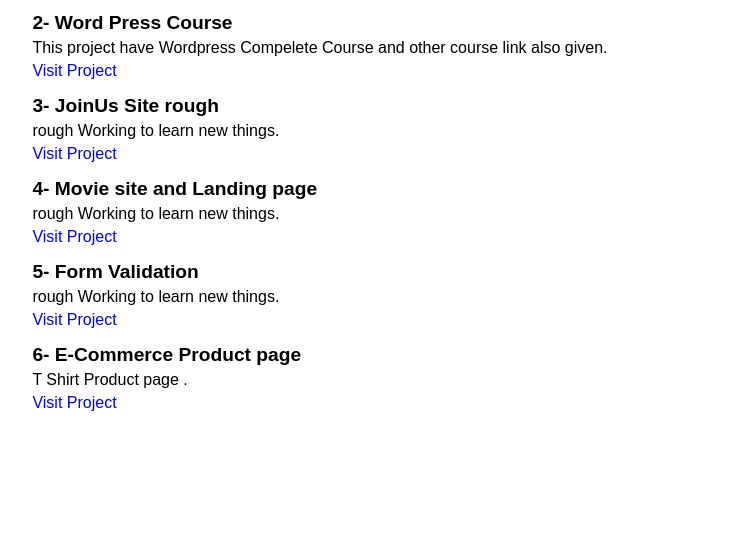
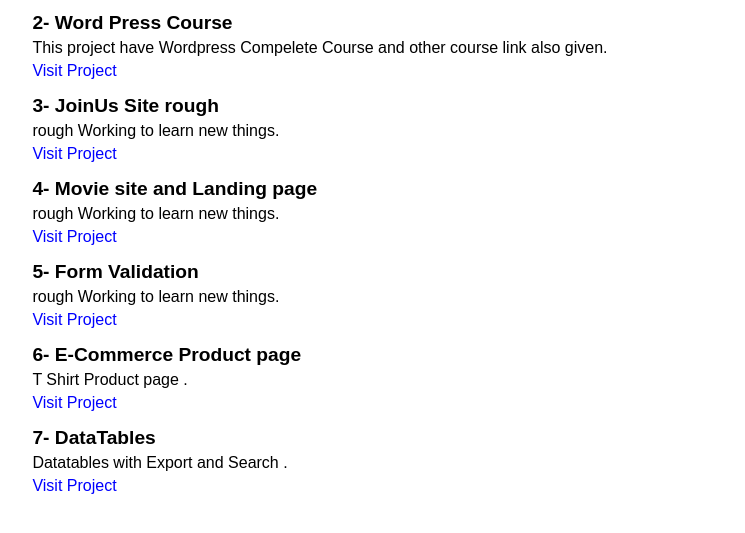
Before and after one commit to 22babar/projectlinks, a plain HTML site: page index.html in a window 1280 px wide. Shown: the part 151-684 px from the top of the page, without its empty margins (102-847 px from the left). Drawn offline with Linux system fonts and the light colour scheme.

Commit message:
Update index.html

```diff
--- a/index.html
+++ b/index.html
@@ -91,6 +91,15 @@
         <a href="https://22babar.github.io/ecommerceproductform/" class="project-link" target="_blank"
           >Visit Project</a>
       </div>
+
+        <div class="project">
+        <div class="project-title">7- DataTables</div>
+        <div class="project-desc">
+           Datatables with Export and Search .
+        </div>
+        <a href="https://22babar.github.io/ecommerceproductform/" class="project-link" target="_blank"
+          >Visit Project</a>
+      </div>
       <!-- Add more projects as needed -->
     </div>
   </body>
```
